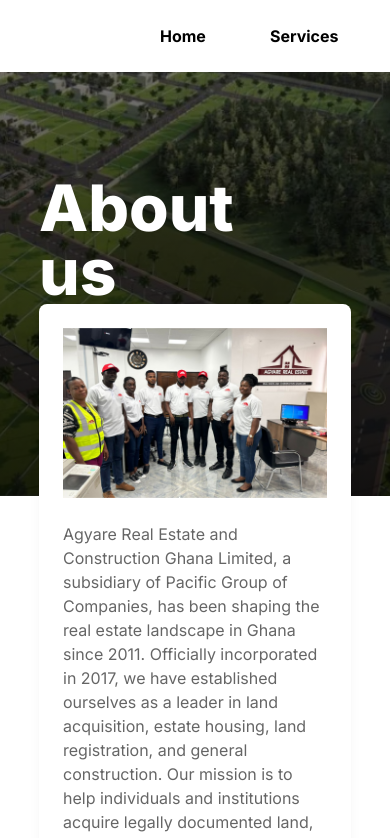
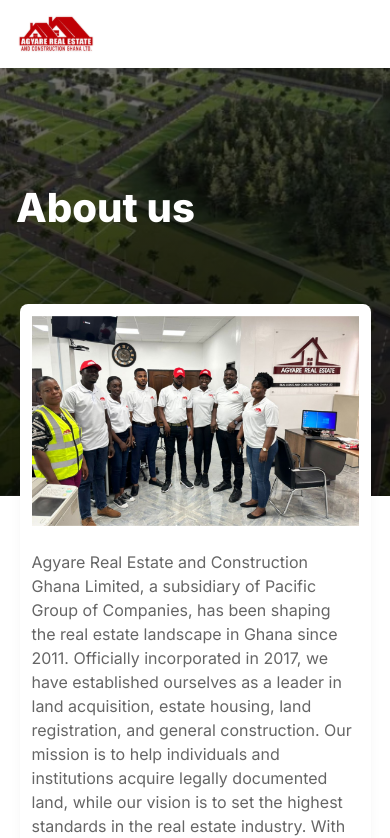
Before and after one commit to cyklonehateka1/Agyare-Real-Estate, a React (Vite) app: page /about in a window 390 px wide. Shown: the top 838 px of the page. Built offline with nearby package versions, Linux system fonts and the light colour scheme.

Commit message:
Fixing responsive issues

```diff
--- a/src/components/Contact.tsx
+++ b/src/components/Contact.tsx
@@ -2,14 +2,13 @@
 import bg_img from "@/assets/regular_images/contact_bg_img.jpg";
 
 interface ContactProps {
-  paddingTopLg: string;
-  paddingTopSm: string;
+  paddingTop: string;
 }
 
-const Contact = ({ paddingTopLg, paddingTopSm }: ContactProps) => {
+const Contact = ({ paddingTop }: ContactProps) => {
   return (
     <div
-      className={`sm:px-[10%] px-4 xs:px-10 md:pt-[${paddingTopLg}] pt-[${paddingTopSm}] sm:pb-36 pb-[3rem] bg-black`}
+      className={`sm:px-[10%] px-4 xs:px-6 pt-[${paddingTop}] sm:pb-36 pb-[3rem] bg-black`}
     >
       <div className="bg-gradient-to-tr from-[#FF1212] to-[#00000000] h-[0.4rem] mb-20 w-14"></div>
       <div className="flex flex-col md:flex-row py-3 sm:py-8 px-3 sm:px-10 rounded-2xl gap-10  sm:border w-full sm:border-[#FFFFFFE3] border-black items-center justify-between">
--- a/src/components/Footer.tsx
+++ b/src/components/Footer.tsx
@@ -4,7 +4,7 @@
 
 const Footer = () => {
   return (
-    <div className="w-full px-5 sm:px-[10%] py-10 bg-white">
+    <div className="w-full px-5 sm:px-10 md:px-[10%] py-10 bg-white">
       <div className="sm:flex grid grid-cols-1 sm:grid-cols-2 gap-8 items-start justify-between mb-20">
         {/* Logo */}
         <img src={logo} alt="Agyare Real Estate" className="mx-auto sm:mx-0" />
--- a/src/components/Navbar.tsx
+++ b/src/components/Navbar.tsx
@@ -2,11 +2,14 @@
 import logo from "../assets/logos/adjare_estate_logo.svg";
 const Navbar = () => {
   return (
-    <div className="w-full flex justify-between items-center px-40 py-3 bg-white fixed z-120">
+    <div className="w-full flex justify-between items-center  sm:px-[12%] px-4 xs:px-10 py-3 bg-white fixed z-120">
       <Link to="/">
         <img src={logo} alt="Agyare Real Estate logo" className="w-20" />
       </Link>
-      <ul className="flex items-center pr-10 gap-16 list-none">
+      <ul
+        className="flex flex-col md:flex-row right-[-10rem] md:right-0 top-0 md:items-center items-start pr-10
+      md:gap-6 lg:gap-16 gap-5 list-none absolute md:relative bg-white py-7 px-4 md:py-0 md:px-0 rounded-l-lg md:shadow-none shadow-md shadow-[#0000001c]"
+      >
         <li className="font-bold">
           <Link to="/">Home</Link>
         </li>
--- a/src/pages/about/About.tsx
+++ b/src/pages/about/About.tsx
@@ -7,7 +7,7 @@
     <div className="w-screen">
       <Header />
       <MainSection />
-      <Contact paddingTopLg="15rem" paddingTopSm="3rem" />
+      <Contact paddingTop="5rem" />
     </div>
   );
 };
--- a/src/pages/about/components/Header.tsx
+++ b/src/pages/about/components/Header.tsx
@@ -6,9 +6,9 @@
       style={{
         backgroundImage: `linear-gradient(to bottom, rgba(0, 0, 0, 0.5), rgba(0, 0, 0, 0.84)), url(${bgImg})`,
       }}
-      className="bg-cover bg-center bg-no-repeat h-[27rem] px-[10%] pt-28 w-full flex flex-col justify-between relative"
+      className="bg-cover bg-center bg-no-repeat h-[27rem] sm:px-[10%] px-4 xs:px-6 pt-28 w-full flex flex-col justify-between relative"
     >
-      <h1 className="text-white text-[4rem] font-extrabold leading-[4rem] w-[70%] mb-2">
+      <h1 className="text-white text-[2.5rem] sm:text-[4rem] font-extrabold leading-[4rem] w-[70%] mb-2">
         About us
       </h1>
     </header>
--- a/src/pages/about/components/MainSection.tsx
+++ b/src/pages/about/components/MainSection.tsx
@@ -3,8 +3,8 @@
 
 const MainSection = () => {
   return (
-    <div className="bg-white px-[10%] relative h-[67rem] flex items-end">
-      <div className="w-[80%] bg-white py-6 px-6 rounded-lg shadow-lg shadow-[#1118270D] absolute top-[-12rem]">
+    <div className="bg-white  sm:px-[10%] px-4 xs:px-6 relative md:h-[67rem] h-[92rem] flex items-end">
+      <div className=" bg-white sm:p-6 p-3 w-[90%] sm:w-[80%] sm:left-[10%] left-[5%] rounded-lg shadow-lg shadow-[#1118270D] absolute top-[-12rem]">
         <div className="w-full overflow-hidden mb-6">
           <img
             src={main_img}
--- a/src/pages/home/Home.tsx
+++ b/src/pages/home/Home.tsx
@@ -7,11 +7,11 @@
   return (
     <div className="w-screen">
       <HeroSection />
-      <div className="sm:px-[10%] px-4 xs:px-10 md:pt-[19rem] pt-[33rem] bg-white">
+      <div className="sm:px-[10%] px-4 xs:px-6 lg:pt-[19rem] md:pt-[28rem] pt-[33rem] bg-white">
         <Services />
       </div>
       <OurSites />
-      <Contact paddingTopLg="15rem" paddingTopSm="15rem" />
+      <Contact paddingTop="15rem" />
     </div>
   );
 };
--- a/src/pages/home/components/HeroSection.tsx
+++ b/src/pages/home/components/HeroSection.tsx
@@ -7,13 +7,13 @@
       style={{
         backgroundImage: `linear-gradient(to bottom, rgba(0, 0, 0, 0.5), rgba(0, 0, 0, 0.84)), url(${bgImg})`,
       }}
-      className="bg-cover bg-center bg-no-repeat sm:h-[40rem] h-[25rem] sm:px-[10%] px-4 xs:px-10 pt-20 w-full flex flex-col justify-between relative"
+      className="bg-cover bg-center bg-no-repeat md:h-[40rem] sm:h-[30rem] h-[25rem] sm:px-[10%] px-4 xs:px-6 pt-20 w-full flex flex-col justify-between relative"
     >
       <div className="">
-        <h1 className="text-white text-[1.5rem] sm:text-[4rem] font-extrabold md:leading-[4rem] leading-[2rem] sm:w-[70%] w-[100%] mb-2">
+        <h1 className="text-white text-[1.5rem] sm:text-[2.3rem] md:text-[3rem] sm:leading-[2.5rem] lg:text-[3.5rem] xl:text-[4rem] font-extrabold md:leading-[3.3rem] lg:leading-[4rem] xl:leading-[4.3rem] leading-[2rem] sm:w-[90%] lg:w-[70%] w-[100%] mb-2">
           Discover Affordable & Legitimate Land with Agyare Real Estate
         </h1>
-        <h4 className="text-[#ffffffc8] font-medium text-[1rem] sm:text-[2rem]">
+        <h4 className="text-[#ffffffc8] font-medium text-[1rem] sm:text-[1.3rem] md:text-[1.6rem] lg:text-[2rem]">
           Secure your ideal property now
         </h4>
       </div>
--- a/src/pages/home/components/OurSites.tsx
+++ b/src/pages/home/components/OurSites.tsx
@@ -2,7 +2,7 @@
 import houseImg from "@/assets/regular_images/white_house.jpg";
 const OurSites = () => {
   return (
-    <section className="w-full sm:px-[10%] px-4 xs:px-10 pt-3 bg-white">
+    <section className="w-full sm:px-[10%] px-4 xs:px-6 pt-3 bg-white">
       <div className="w-[20%] bg-[#FF0000] h-[0.15rem] mb-4"></div>
       <h3 className="font-bold sm:text-[3rem] text-[1.5rem] mb-10">
         Our Available sites
--- a/src/pages/home/components/Slider.tsx
+++ b/src/pages/home/components/Slider.tsx
@@ -30,10 +30,10 @@
   };
 
   return (
-    <div className="sm:p-5 p-1 bg-white absolute w-[92.5%] sm:w-[80%] rounded-lg h-[40rem] md:h-[29.6rem] sm:left-[10%] left-4 md:bottom-[-15rem] bottom-[-30rem] overflow-hidden shadow-lg shadow-[#1118270D] flex flex-col gap-4 ">
+    <div className="sm:p-5 p-1 bg-white absolute w-[90%] sm:w-[80%] rounded-lg h-[40rem] lg:h-[29.6rem] sm:left-[10%] left-[5%] lg:bottom-[-15rem] md:bottom-[-22rem] bottom-[-30rem] overflow-hidden shadow-lg shadow-[#1118270D] flex flex-col gap-4 ">
       <div
-        className={`flex w-[100%] h-[35rem] sm:h-[24.2rem] transition-transform duration-500 gap-[2%] ease-in-out`}
-        style={{ transform: `translateX(-${activeIndex * 102}%)` }}
+        className={`flex w-[100%] h-[35rem] lg:h-[24.2rem] transition-transform duration-500 gap-[5%] ease-in-out`}
+        style={{ transform: `translateX(-${activeIndex * 105}%)` }}
       >
         {servicesSliderData.map((item: SliderItem) => (
           <div
```
